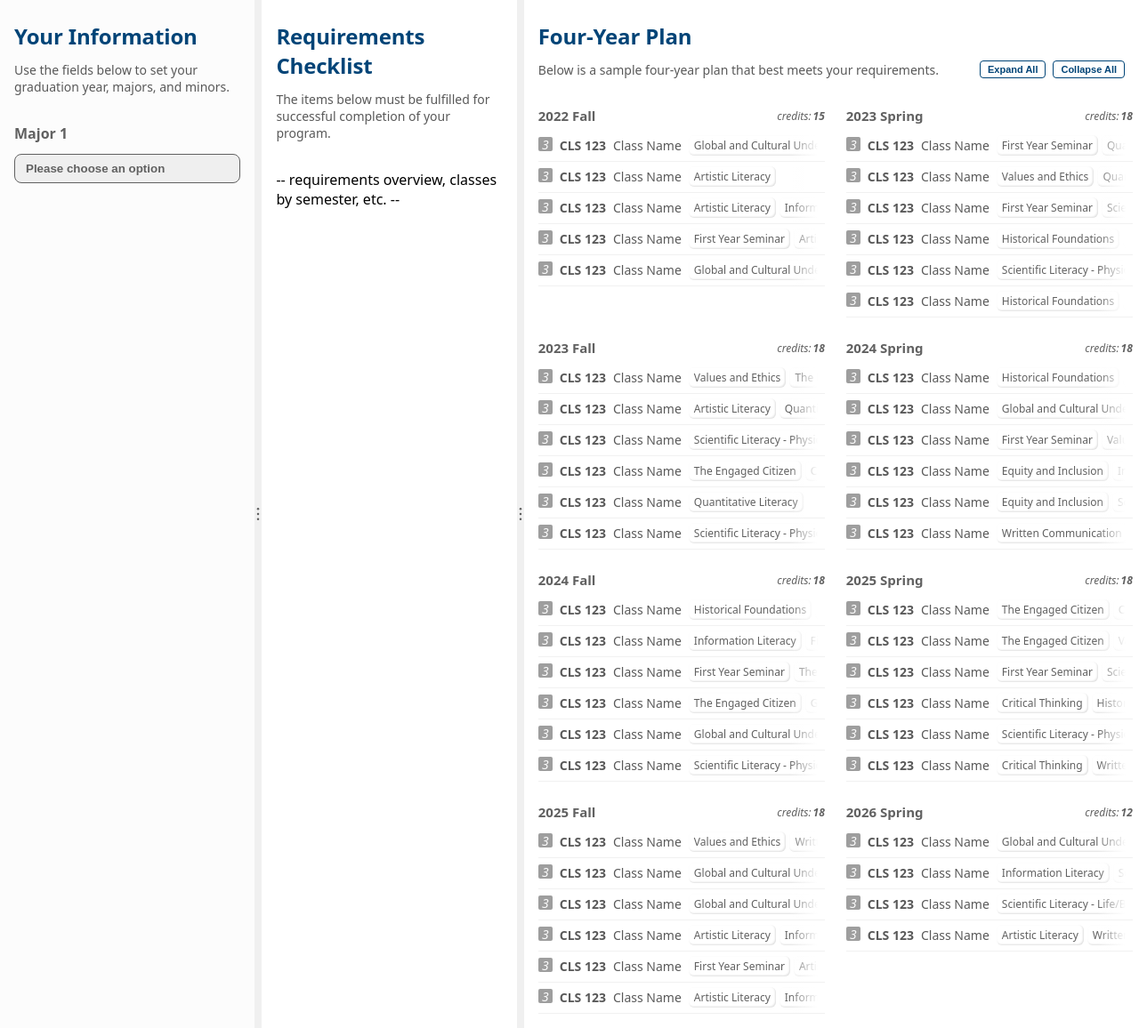
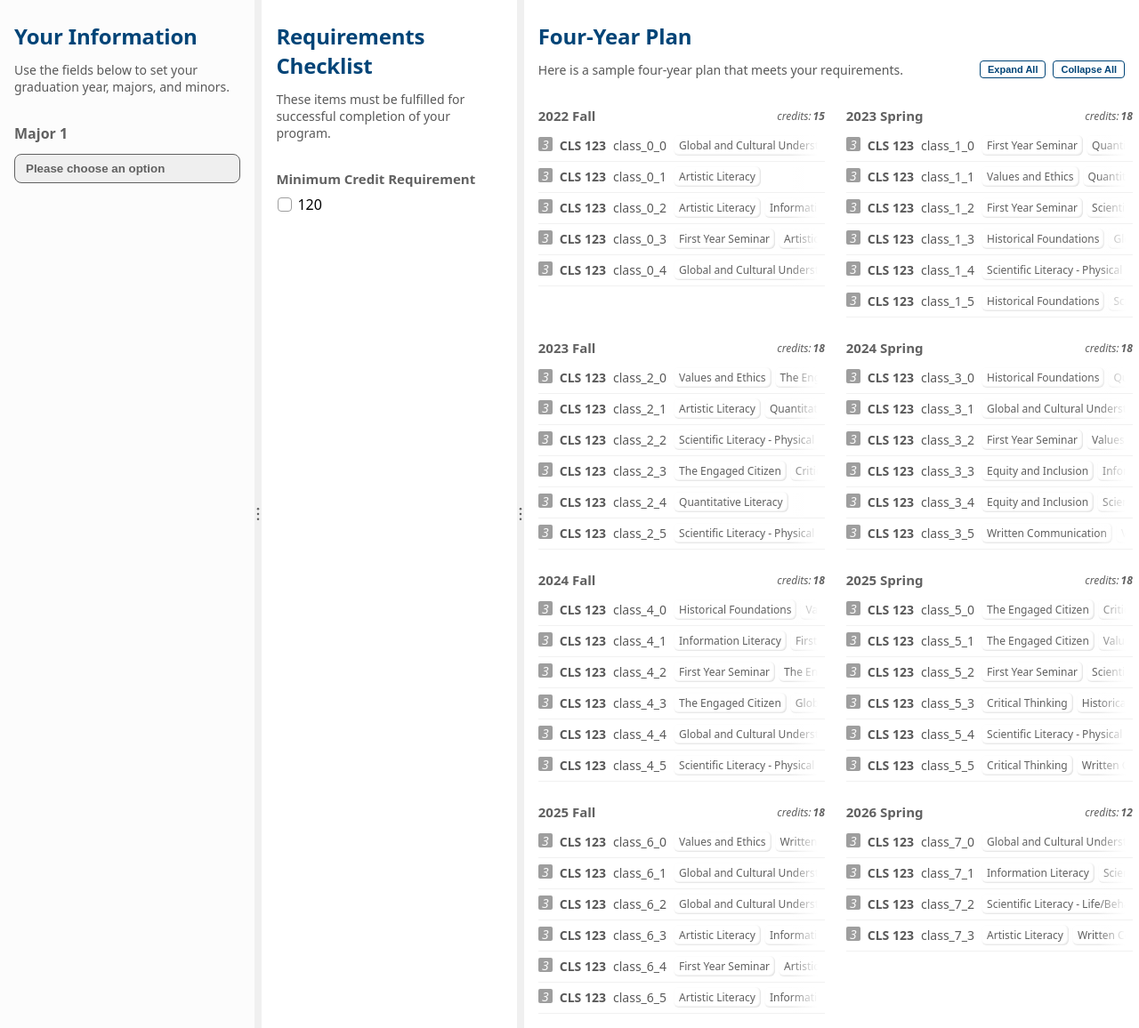
Before and after one commit to jbearley/fyp, a Flask app: page / in a window 1280 px wide. Shown: the part 82-1238 px from the top of the page at 89% size. Run offline with Flask 3, Linux system fonts and the light colour scheme.

Commit message:
added dummy data generator for requirements dictionary and rendered credit and major requirements; made requirements with options (pick-ones, pick-twos, etc.) expandable/collapsible

```diff
--- a/app/dummy_data.py
+++ /dev/null
@@ -1,52 +0,0 @@
-import random
-
-
-semesters = [
-    "2022 Fall",
-    "2023 Spring",
-    "2023 Fall",
-    "2024 Spring",
-    "2024 Fall",
-    "2025 Spring",
-    "2025 Fall",
-    "2026 Spring",
-]
-
-attributes = [
-    "First Year Seminar",
-    "Artistic Literacy",
-    "Critical Thinking",
-    "The Engaged Citizen",
-    "Historical Foundations",
-    "Information Literacy",
-    "Global and Cultural Understanding",
-    "Scientific Literacy - Life/Behavioral Science",
-    "Scientific Literacy - Physical Science",
-    "Quantitative Literacy",
-    "Values and Ethics",
-    "Written Communication",
-    "Equity and Inclusion",
-]
-
-
-def random_class():
-    return {
-        "title": "Class Name",
-        "course_number": "CLS 123",
-        "num_credits": 3,
-        "attributes": random.sample(attributes, random.randint(1, 6)),
-    }
-
-
-def random_sample_classes_per_semester():
-    sample_classes_per_semester = {}
-    for i in range(random.randint(4, 6)):
-        sample_classes_per_semester["class_" + str(i)] = random_class()
-    return sample_classes_per_semester
-
-
-def random_classes_by_semester():
-    classes_by_semester = {}
-    for semester in semesters:
-        classes_by_semester[semester] = random_sample_classes_per_semester()
-    return classes_by_semester
--- a/app/routes.py
+++ b/app/routes.py
@@ -1,13 +1,13 @@
 from app import app
 from flask import render_template, request
 import sys
-sys.path.append("app") # This must be called before importing below modules
-from dummy_data import random_classes_by_semester
-from drake_curriculum import drake_curriculum
+
+sys.path.append("app")  # This must be called before importing below modules
+from app.random_dummy_data import Dummy_Data
+from app.static_dummy_data import drake_curriculum
 
 # We receive lists represented as strings in the URL and convert them to python lists
 from util import serialize
-
 
 
 @app.route("/")
@@ -26,13 +26,14 @@ def index():
             else []
         ),
     }
-    # Call the algorithm, do Python stuff here to prepare a real result for classes_by_semester.
+    data = Dummy_Data(user_choices)  # Dummy data!! Replace this with real FYP
     styles_to_enqueue = ["main.css"]
     scripts_to_enqueue = ["main.js"]
     return render_template(
         "main.html",
         title="Drake Four-Year Plan Generator",
-        classes_by_semester=random_classes_by_semester(),  # Dummy data!! Replace this with real FYP
+        classes_by_semester=data.get_FYP(),
+        requirements=data.get_requirements(),
         drake_curriculum=drake_curriculum,
         user_choices=user_choices,
         styles_to_enqueue=styles_to_enqueue,
--- a/app/static/css/main.css
+++ b/app/static/css/main.css
@@ -120,6 +120,63 @@ p {
     margin: 0;
 }
 
+.credit-req-container,
+.major-reqs-container {
+    display: flex;
+    flex-direction: column;
+    gap: .5rem;
+}
+
+.req-header {
+    display: flex;
+    align-items: center;
+    gap: 6px;
+}
+
+.req-header label {
+    cursor: inherit;
+}
+
+.req-header input[type="checkbox"] {
+    margin: 0;
+    margin-left: 2px;
+    width: 1rem;
+    height: 1rem;
+    border: 1px solid var(--gray-400) !important;
+    appearance: none;
+    border-radius: 4px;
+}
+
+.major-reqs {
+    display: flex;
+    flex-direction: column;
+    gap: .5rem;
+}
+
+.choice-group {
+    display: flex;
+    flex-direction: column;
+}
+
+.choice-group>label {
+    display: flex;
+    align-items: center;
+    height: 0;
+    opacity: 0;
+    margin-left: .25rem;
+    margin-top: 0;
+    transition: all .2s;
+}
+
+.choice-group.expanded>label {
+    height: 1.5rem;
+    opacity: 1;
+}
+
+.choice-group.expanded>label:first-of-type {
+    margin-top: .25rem;
+}
+
 .fyp-grid {
     display: grid;
     --grid-gap: 24px;
@@ -202,12 +259,10 @@ h3 {
     overflow: hidden;
     row-gap: 4px;
     column-gap: 8px;
-	position: relative;
     transition: all .2s;
 }
 
 .class-container:hover {
-	cursor: pointer;
     scale: 1.01;
 }
 
@@ -265,12 +320,17 @@ h3 {
     transition: all .2s;
 }
 
-.class-container.expanded .see-more {
+.expanded .see-more {
     transform: rotate(180deg);
 }
 
-.class-container:hover .see-more {
+.see-more-container:hover>.see-more {
     background-color: var(--gray-400);
+}
+
+.see-more-container {
+    position: relative;
+    cursor: pointer;
 }
 
 .dropdown-container {
--- a/app/static/js/main.js
+++ b/app/static/js/main.js
@@ -53,7 +53,7 @@ function resizer() {
 }
 
 function seeMore() {
-	document.querySelectorAll('.class-container').forEach($classContainer => {
+	document.querySelectorAll('.see-more-container').forEach($classContainer => {
 		$classContainer.addEventListener('click', (event) => {
 			if (event.currentTarget.classList.contains('expanded')) {
 				event.currentTarget.classList.remove('expanded');
--- a/app/drake_curriculum.py
+++ b/app/static_dummy_data.py
@@ -8,14 +8,10 @@ majors = [
     "Data Analytics",
     "English",
     "Environmental Science",
-    "History",
     "International Relations",
-    "English",
     "Writing",
     "Rhetoric and Media Studies",
-    "Environmental Science",
     "History",
-    "International Relations",
     "Kinesiology",
     "Law, Politics and Society",
     "Mathematics",
@@ -44,9 +40,6 @@ concentrations = [
     "Global and Comparative Public Health",
     "Human Resources Management",
     "Interdisciplinary Study of the Humanities and Sciences",
-    "Global and Comparative Public Health",
-    "Human Resources Management",
-    "Interdisciplinary Study of the Humanities and Sciences",
 ]
 # complete from this link https://www.drake.edu/academics/undergraduate/majors/ up to "Military Studies" (from "College / School Listing" view)
 drake_curriculum = {
--- a/app/templates/main.html
+++ b/app/templates/main.html
@@ -42,10 +42,38 @@
         <div class='not-resizer'>
             <header>
                 <h1>Requirements Checklist</h1>
-				<p>The items below must be fulfilled for successful completion of your program.</p>
+                <p>These items must be fulfilled for successful completion of your program.</p>
             </header>
             <content>
-				-- requirements overview, classes by semester, etc. --
+                {% if requirements %}
+                <div class='credit-req-container'>
+                    <h3>Minimum Credit Requirement</h3>
+                    <div class='credit-req req-header'><input type='checkbox'><label>{{requirements.total_credits}}</label></div>
+                </div>
+                {% for major, major_reqs in requirements.majors.items() %}
+                <div class='major-reqs-container'>
+                    <h3>{{major}} Major Requirements</h3>
+                    <div class='major-reqs'>
+                        {% for req_key, req in major_reqs.items() %}
+                        {% if req_key != 'singles' %}
+                        <div class='choice-group see-more-container'>
+                            {% set num_choices = req_key[5]|int %}
+                            <div class='req-header'><input type='checkbox'><label>{{req_key[7:]}} (-/{{num_choices}})</label></div>
+                            {% for class in req %}
+                            <label for='{{req_key}}_{{class}}'><input type='radio' value='{{class}}' name='{{req_key}}_{{class}}' id='{{req_key}}_{{class}}'>{{class}}</label>
+                            {% endfor %}
+                            <div class='see-more'></div>
+                        </div>
+                        {% else %}
+                        {% for class in req %}
+                        <div class='req-header'><input type='checkbox'><label>{{class}}</label></div>
+                        {% endfor %}
+                        {% endif %}
+                        {% endfor %}
+                    </div>
+                </div>
+                {% endfor %}
+                {% endif %}
             </content>
         </div>
         <div class='resizer'></div>
@@ -55,7 +83,7 @@
             <header>
                 <div class='left'>
                     <h1>Four-Year Plan</h1>
-					<p>Below is a sample four-year plan that best meets your requirements.</p>
+                    <p>Here is a sample four-year plan that meets your requirements.</p>
                 </div>
                 <div class='see-more-controllers'>
                     <button id='expand-all'>Expand All</button>
@@ -75,9 +103,11 @@
                         </div>
                         <div class='classes-list-container'>
                             {% for class_key, class in semester.items() %}
-							<div class='class-container'>
+                            <div class='class-container see-more-container'>
                                 <div class='main-info'>
-									<span class='num-credits'>{{class.num_credits}}</span><span class='course-number'>{{class.course_number}}</span><span class='course-title'>{{class.title}}</span>
+                                    <span class='num-credits'>{{class.num_credits}}</span><span
+                                        class='course-number'>{{class.course_number}}</span><span
+                                        class='course-title'>{{class.title}}</span>
                                 </div>
                                 <div class='attributes'>
                                     {% for attribute in class.attributes %}
```
Also changed, not shown: app/random_dummy_data.py (added, +103 -0 lines). Lines whose indentation alone changed are shown as unchanged.
